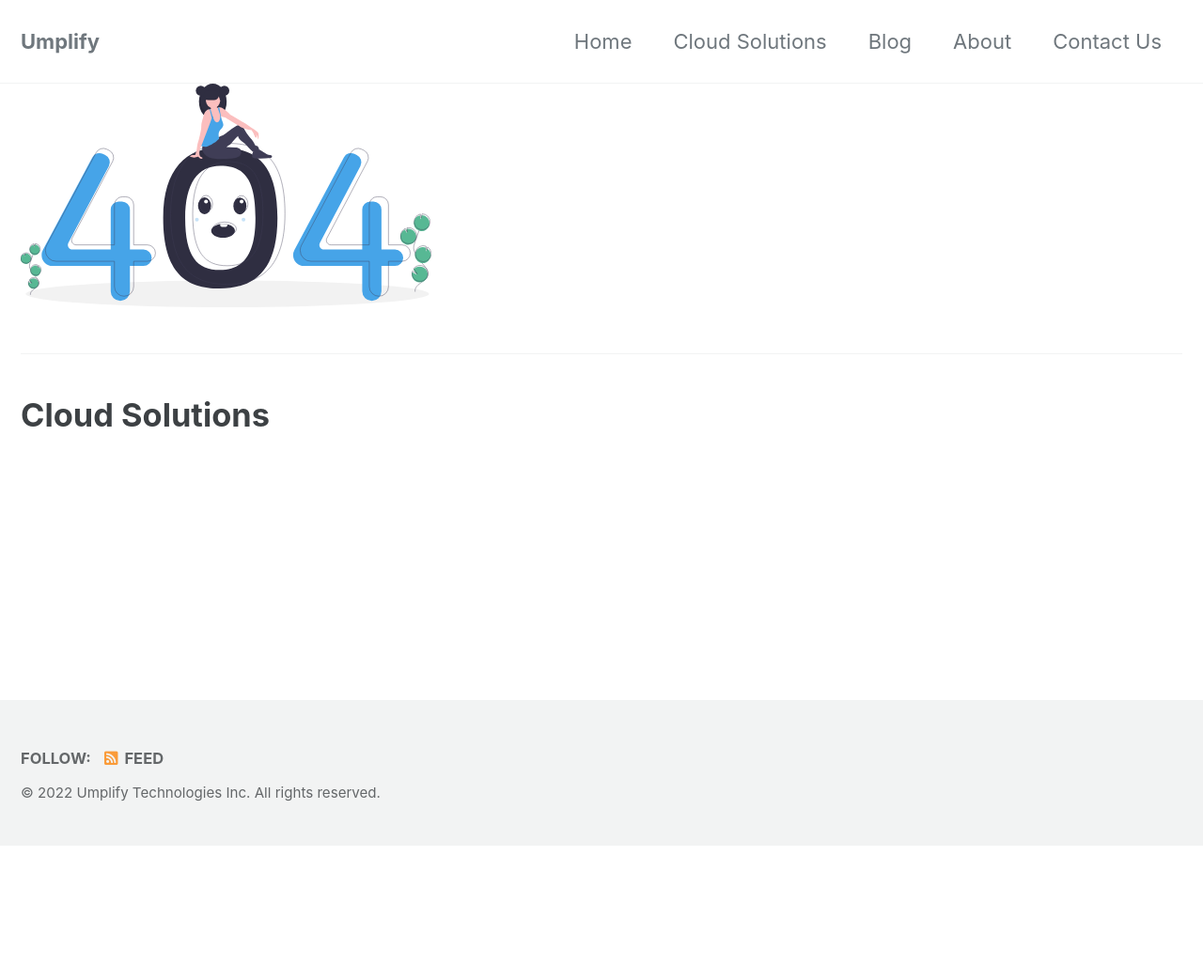
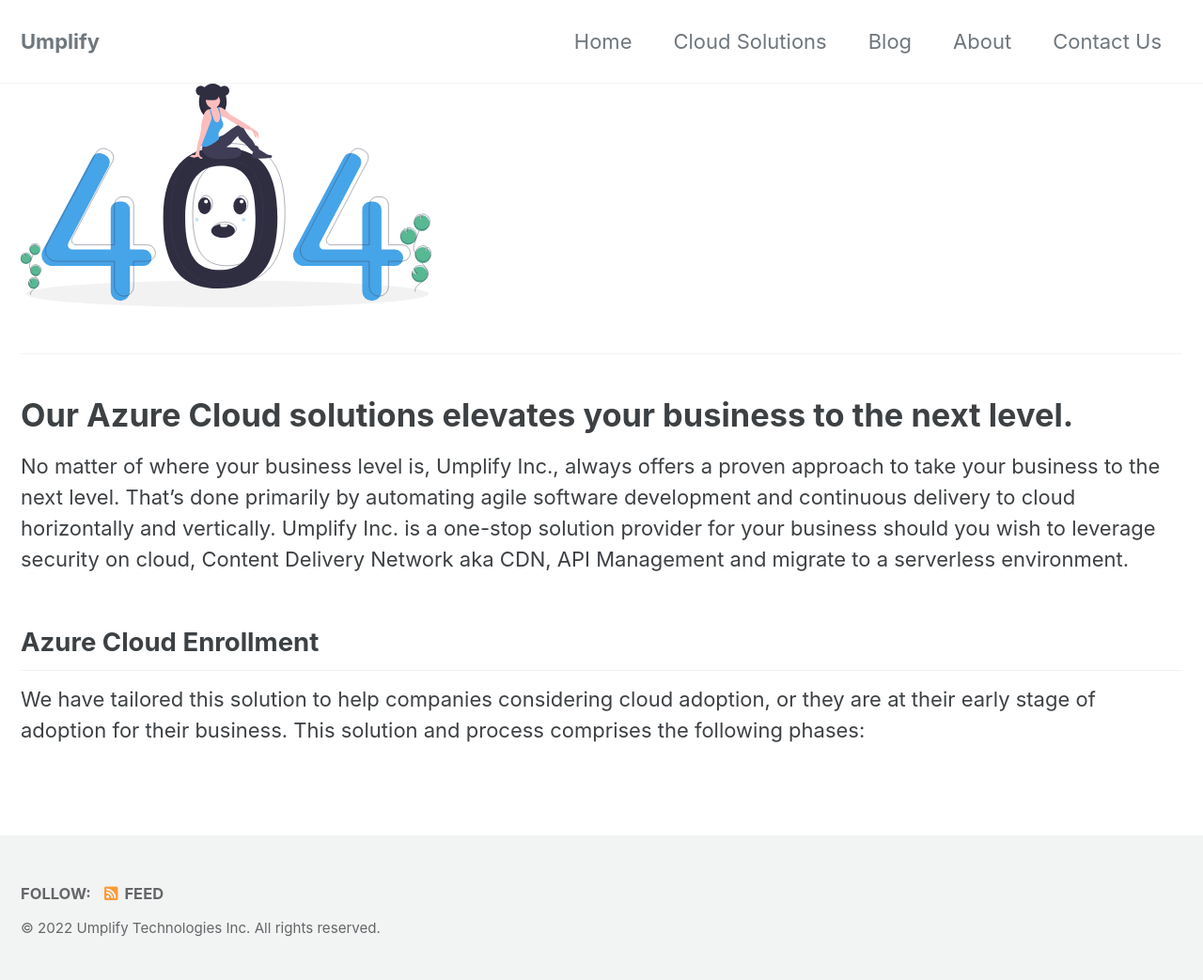
Before and after one commit to Umplify/umplify, a Jekyll site: the page built from _pages/cloud-solutions.md, in a window 1280 px wide. Shown: the whole page at 94% size. Built offline with Jekyll 4.4.1, drawn with Linux system fonts in a browser that asks for light colours; cached includes are drawn as plain includes; before the commit the page ends 900 px from its top, so only the background shows below that.

Commit message:
Drafted some contents for cloud solution #1

```diff
--- a/_data/navigation.yml
+++ b/_data/navigation.yml
@@ -2,7 +2,7 @@
   - title: "Home"
     url: /
   - title: "Cloud Solutions"
-    url: /Solutions/
+    url: /cloud-solutions/
   - title: "Blog"
     url: /posts/
   - title: "About"
--- a/_pages/cloud-solutions.md
+++ b/_pages/cloud-solutions.md
@@ -10,4 +10,11 @@
 
 {% include feature_row id="feature_row_left" type="left" %}
 
-# Cloud Solutions
+# Our Azure Cloud solutions elevates your business to the next level.
+
+No matter of where your business level is, Umplify Inc., always offers a proven approach to take your business to the next level. That's done primarily by automating agile software development and continuous delivery to cloud horizontally and vertically. Umplify Inc. is a one-stop solution provider for your business should you wish to leverage security on cloud, Content Delivery Network aka CDN, API Management and migrate to a serverless environment.
+
+
+## Azure Cloud Enrollment
+
+We have tailored this solution to help companies considering cloud adoption, or they are at their early stage of adoption for their business. This solution and process comprises the following phases:
```
